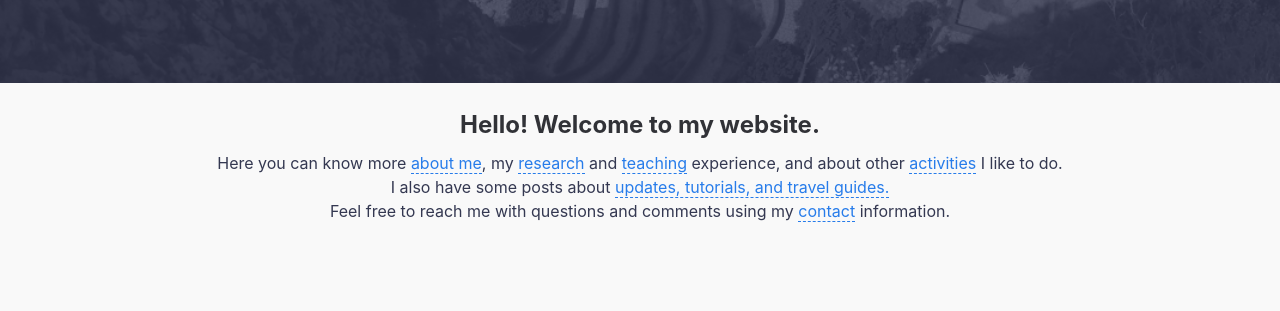
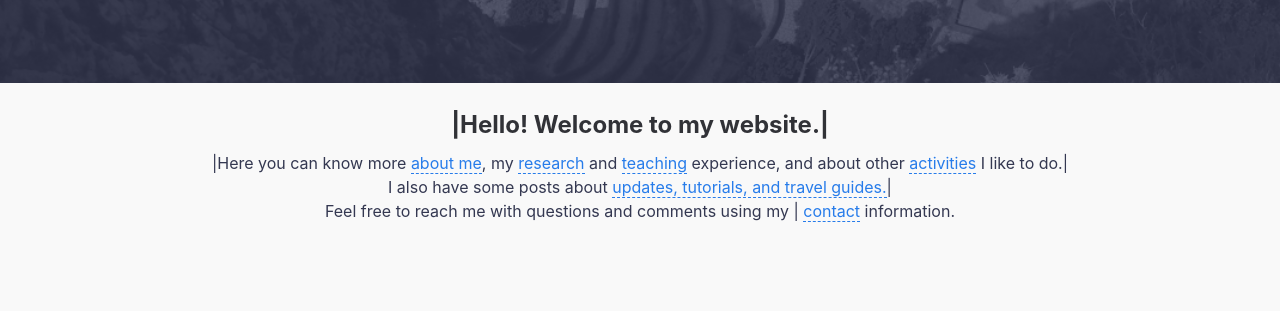
Before and after one commit to nzunigag/nzunigag.github.io, a Jekyll site: the page built from index.md, in a window 1280 px wide and 900 px high, scrolled down 343 px. Shown: the part 150-461 px from the top of the window. Built offline with Jekyll 4.4.1, drawn with Linux system fonts in a browser that asks for light colours.

```diff
--- a/_layouts/default.html
+++ b/_layouts/default.html
@@ -31,14 +31,14 @@ layout: compress
         <div class="container">
                <center>
                  <br>
-              <h2> Hello! Welcome to my website.</h2>
+              <h2> |Hello! Welcome to my website.|</h2>
             <p>
-              Here you can know more <a href="https://nzunigag.github.io/about/">about me</a>,
+              |Here you can know more <a href="https://nzunigag.github.io/about/">about me</a>,
               my <a href="https://nzunigag.github.io/research/">research</a> and
               <a href="https://nzunigag.github.io/teaching/">teaching</a> experience, and about other
-              <a href="https://nzunigag.github.io/activities/">activities</a> I like to do. <br>
-              I also have some posts about <a href="https://nzunigag.github.io/categories/">updates, tutorials, and travel guides.</a> <br>
-              Feel free to reach me with questions and comments using my
+              <a href="https://nzunigag.github.io/activities/">activities</a> I like to do.| <br>
+              I also have some posts about <a href="https://nzunigag.github.io/categories/">updates, tutorials, and travel guides.</a>| <br>
+              Feel free to reach me with questions and comments using my |
               <a href="https://nzunigag.github.io/contact/">contact</a> information.
             </p>
 
```
